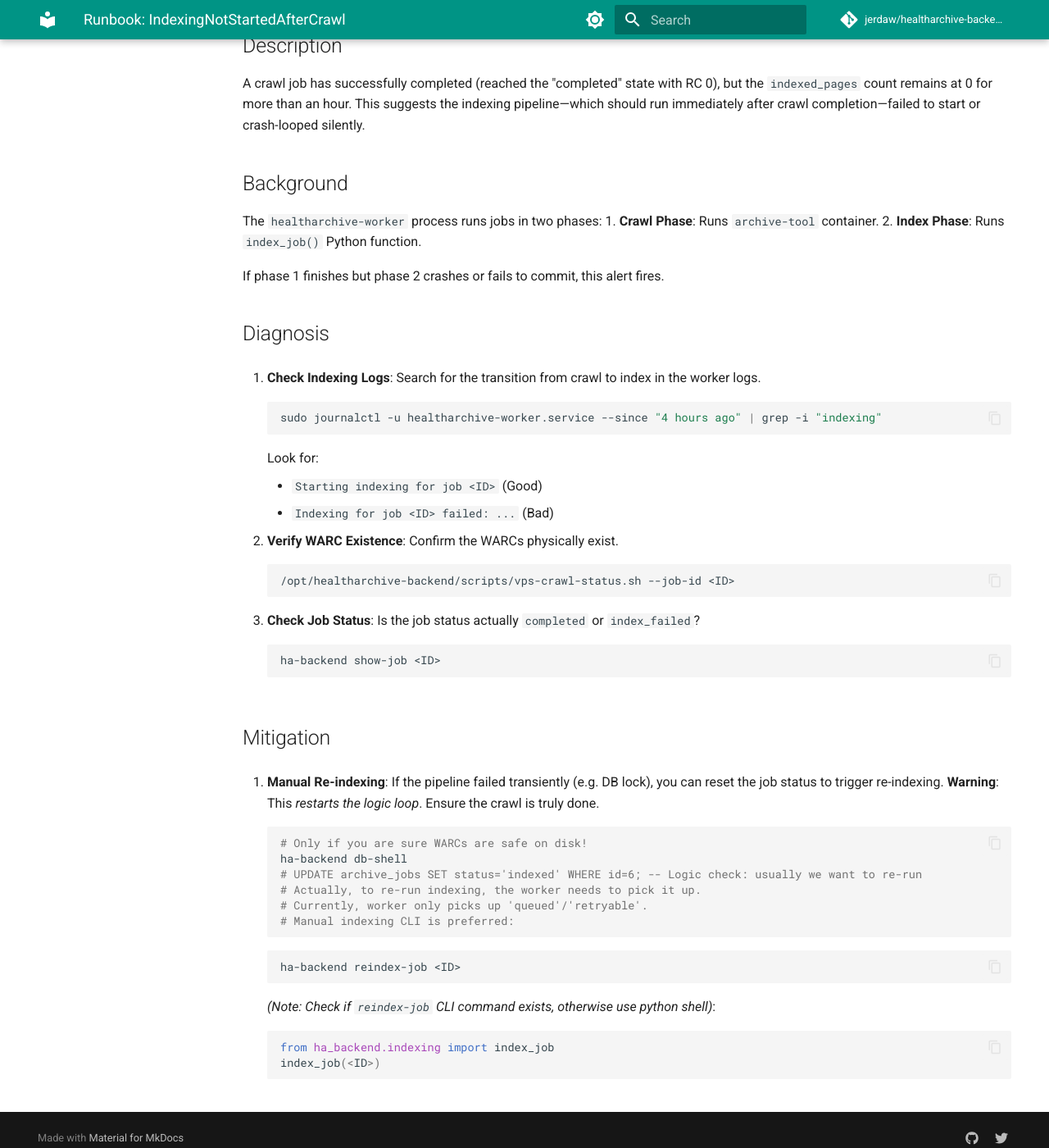
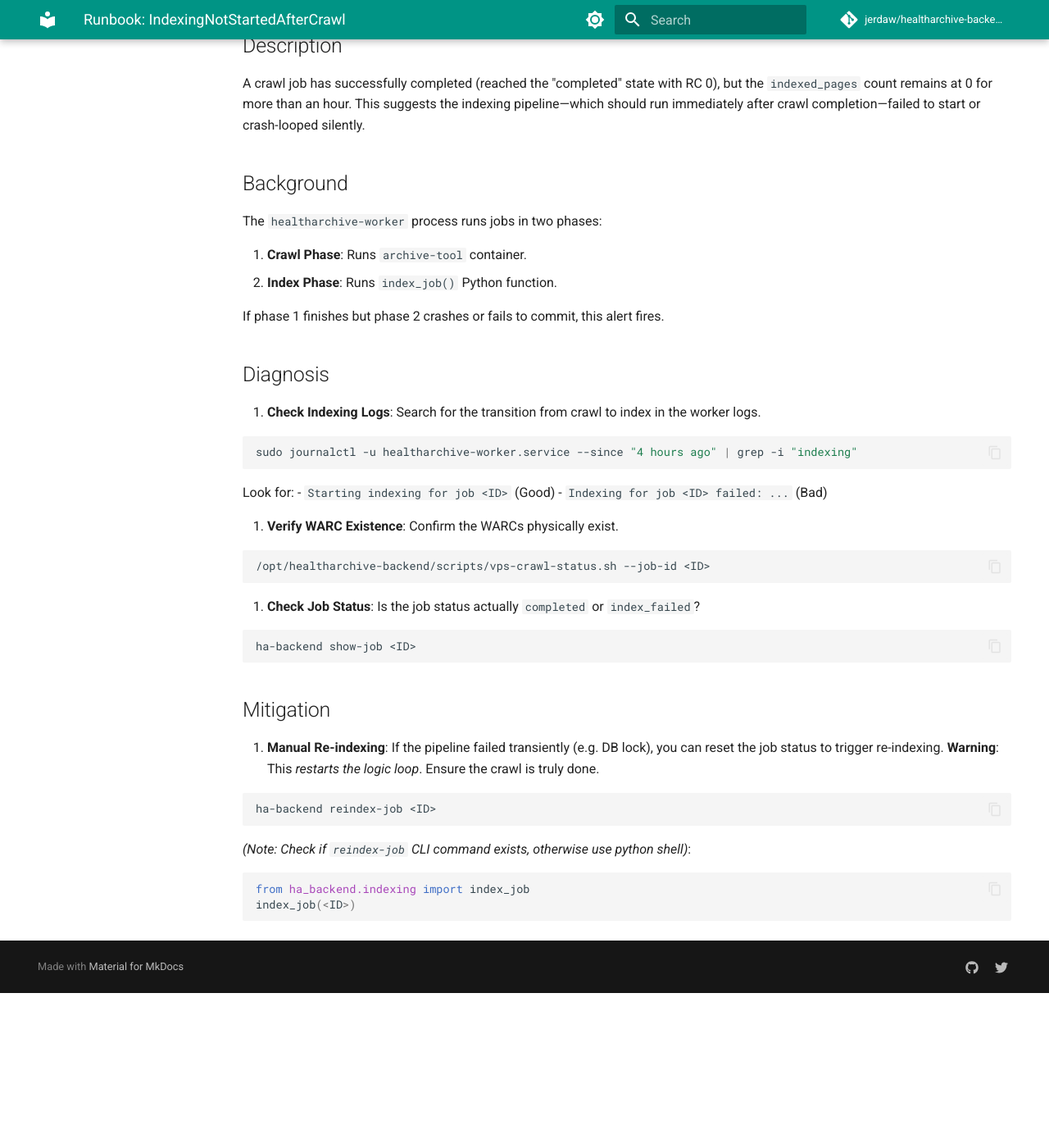
Before and after one commit to jerdaw/healtharchive-backend, an MkDocs documentation site: the page built from docs/operations/runbooks/indexing-not-started.md, in a window 1280 px wide and 1400 px high, scrolled down 281 px. Shown: the whole window at 82% size. Built offline with MkDocs 1.6.1 and Material for MkDocs 9.7.7, drawn with Linux system fonts in a browser that asks for light colours; comment, search, counter and statistics services are not loaded; after the commit the page ends 1492 px from its top, so only the background shows below that.

````diff
--- a/docs/operations/runbooks/indexing-not-started.md
+++ b/docs/operations/runbooks/indexing-not-started.md
@@ -5,57 +5,58 @@
 **Trigger:** `status="completed"` AND `indexed_pages == 0` for > 1 hour.
 
 ## Description
+
 A crawl job has successfully completed (reached the "completed" state with RC 0), but the `indexed_pages` count remains at 0 for more than an hour. This suggests the indexing pipeline—which should run immediately after crawl completion—failed to start or crash-looped silently.
 
 ## Background
+
 The `healtharchive-worker` process runs jobs in two phases:
-1.  **Crawl Phase**: Runs `archive-tool` container.
-2.  **Index Phase**: Runs `index_job()` Python function.
+
+1. **Crawl Phase**: Runs `archive-tool` container.
+2. **Index Phase**: Runs `index_job()` Python function.
 
 If phase 1 finishes but phase 2 crashes or fails to commit, this alert fires.
 
 ## Diagnosis
-1.  **Check Indexing Logs**:
-    Search for the transition from crawl to index in the worker logs.
-    ```bash
-    sudo journalctl -u healtharchive-worker.service --since "4 hours ago" | grep -i "indexing"
-    ```
-    Look for:
-    - `Starting indexing for job <ID>` (Good)
-    - `Indexing for job <ID> failed: ...` (Bad)
 
-2.  **Verify WARC Existence**:
-    Confirm the WARCs physically exist.
-    ```bash
-    /opt/healtharchive-backend/scripts/vps-crawl-status.sh --job-id <ID>
-    ```
+1. **Check Indexing Logs**:
+   Search for the transition from crawl to index in the worker logs.
 
-3.  **Check Job Status**:
-    Is the job status actually `completed` or `index_failed`?
-    ```bash
-    ha-backend show-job <ID>
-    ```
+   ```bash
+   sudo journalctl -u healtharchive-worker.service --since "4 hours ago" | grep -i "indexing"
+   ```
+
+   Look for:
+   - `Starting indexing for job <ID>` (Good)
+   - `Indexing for job <ID> failed: ...` (Bad)
+
+2. **Verify WARC Existence**:
+   Confirm the WARCs physically exist.
+
+   ```bash
+   /opt/healtharchive-backend/scripts/vps-crawl-status.sh --job-id <ID>
+   ```
+
+3. **Check Job Status**:
+   Is the job status actually `completed` or `index_failed`?
+
+   ```bash
+   ha-backend show-job <ID>
+   ```
 
 ## Mitigation
-1.  **Manual Re-indexing**:
-    If the pipeline failed transiently (e.g. DB lock), you can reset the job status to trigger re-indexing.
-    **Warning**: This *restarts the logic loop*. Ensure the crawl is truly done.
 
-    ```bash
-    # Only if you are sure WARCs are safe on disk!
-    ha-backend db-shell
-    # UPDATE archive_jobs SET status='indexed' WHERE id=6; -- Logic check: usually we want to re-run
-    # Actually, to re-run indexing, the worker needs to pick it up.
-    # Currently, worker only picks up 'queued'/'retryable'.
-    # Manual indexing CLI is preferred:
-    ```
+1. **Manual Re-indexing**:
+   If the pipeline failed transiently (e.g. DB lock), you can reset the job status to trigger re-indexing.
+   **Warning**: This *restarts the logic loop*. Ensure the crawl is truly done.
 
-    ```bash
-    ha-backend reindex-job <ID>
-    ```
-    *(Note: Check if `reindex-job` CLI command exists, otherwise use python shell)*:
+   ```bash
+   ha-backend reindex-job <ID>
+   ```
 
-    ```python
-    from ha_backend.indexing import index_job
-    index_job(<ID>)
-    ```
+   *(Note: Check if `reindex-job` CLI command exists, otherwise use python shell)*:
+
+   ```python
+   from ha_backend.indexing import index_job
+   index_job(<ID>)
+   ```
````
Also changed, not shown: docs/deployment/prometheus-alerts-crawl.yml (+59 -6 lines), docs/operations/runbooks/crawl-restart-budget-low.md (+40 -30 lines), docs/operations/runbooks/crawl-state-file-probe-failure.md (+40 -28 lines).
